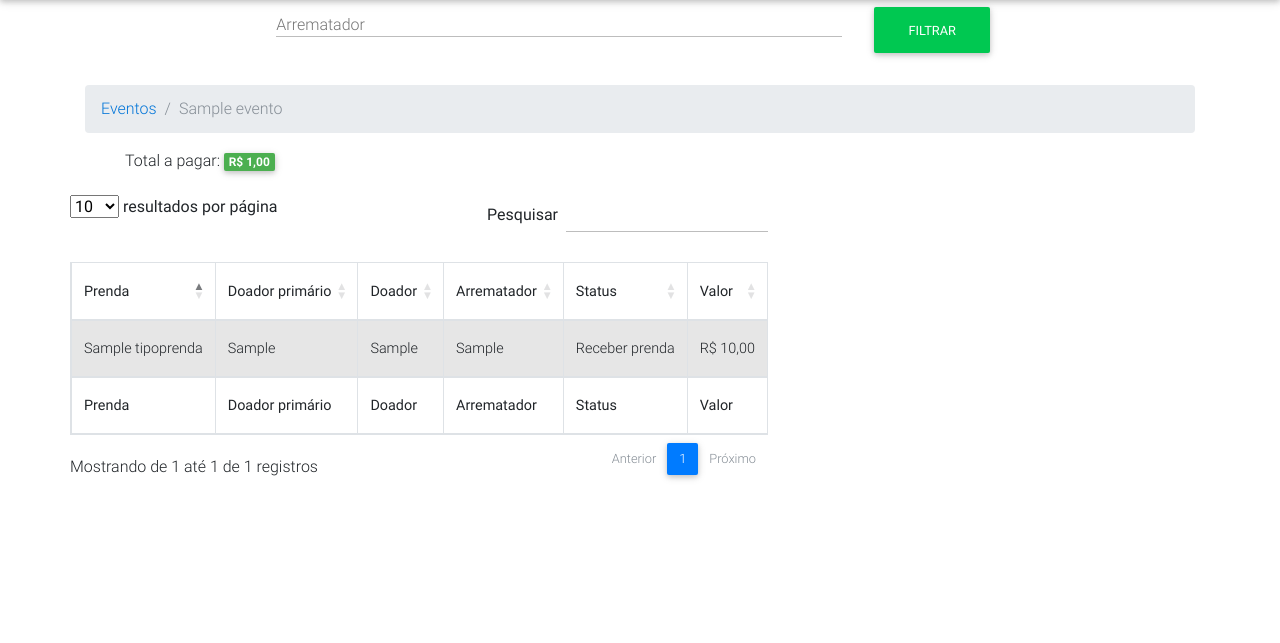
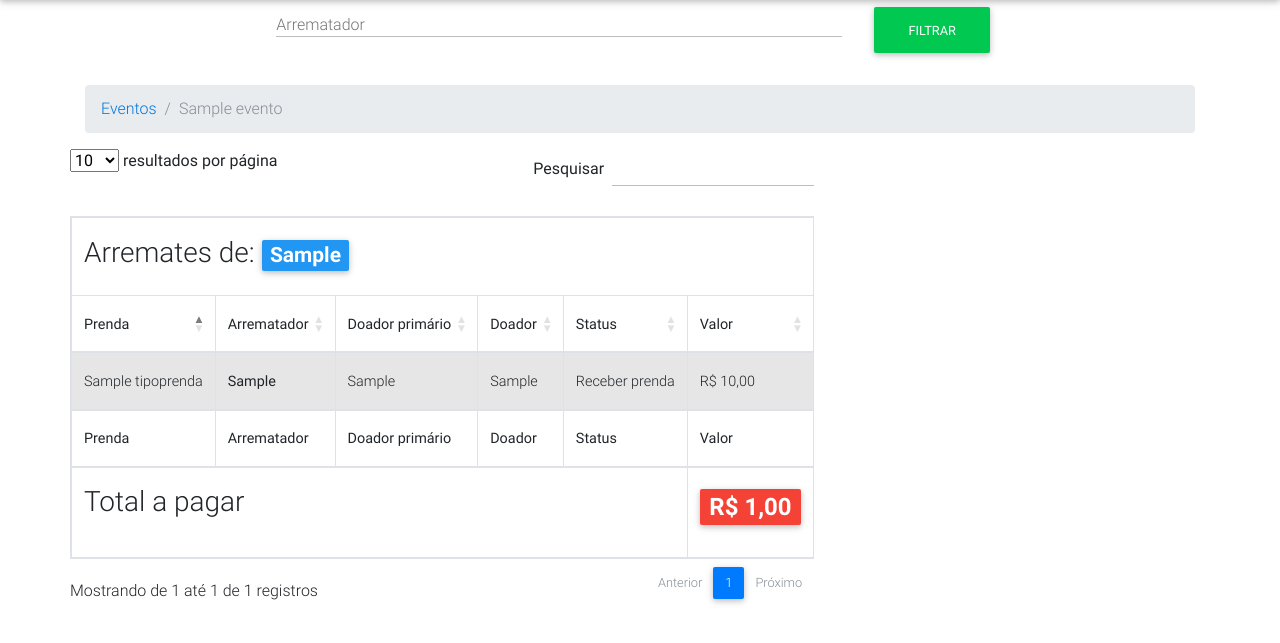
Before and after one commit to allanlucio/simple-public-sale, a Django app: template simple_public_sale/templates/finisher_summary.html in a window 1280 px wide. Shown: the part 56-699 px from the top of the page. Run offline with Django 3.2, Linux system fonts and the light colour scheme; tables that the repository leaves empty hold one stand-in row (values such as "Sample post"); the template is opened without the code that fills it: values that come from a table or form of the project are taken from there, most other values are stand-ins (such as "Sample title", 1, 10 or a date in 2020); some libraries are stand-ins or nearby versions.

Commit message:
fixed layout summary finisher

```diff
--- a/simple_public_sale/core/models.py
+++ b/simple_public_sale/core/models.py
@@ -36,7 +36,7 @@ class Participante(models.Model):
         prendas=Prenda.objects.filter(arrematador=self,evento__pk=evento_id)
         total=0
         for prenda in prendas:
-            total=prenda.get_movimento_arremate().valor
+            total+=prenda.get_movimento_arremate().valor
         print(total)
         return total
 class Evento(models.Model):
--- a/simple_public_sale/templates/finisher_summary.html
+++ b/simple_public_sale/templates/finisher_summary.html
@@ -41,7 +41,7 @@
             </ol>
             <ol>
 
-                Total a pagar: <label class="badge green monetary-value">{{ total_pagar }}</label>
+
             </ol>
 
 
@@ -53,10 +53,18 @@
                    width="100%">
                 <thead>
                 <tr>
+                    <td colspan="6"><h3>Arremates de: <span class="badge blue">{{ participante.apelido }}</span> </h3></td>
+
+
+
+
+                    </tr>
+                <tr>
                     <th>Prenda</th>
+                    <th>Arrematador</th>
                     <th>Doador primário</th>
                     <th>Doador</th>
-                    <th>Arrematador</th>
+
                     <th>Status</th>
                     <th>Valor</th>
                 </tr>
@@ -64,12 +72,19 @@
                 <tfoot>
                 <tr>
                     <th>Prenda</th>
+                    <th>Arrematador</th>
                     <th>Doador primário</th>
                     <th>Doador</th>
-                    <th>Arrematador</th>
+
                     <th>Status</th>
                     <th>Valor</th>
                 </tr>
+                <tr>
+                    <td colspan="5"><h3>Total a pagar</h3></td>
+
+                        <td class=""><h2 class=""><label class="badge red monetary-value">{{ total_pagar }}</label></h2></td>
+
+                    </tr>
                 </tfoot>
                 <tbody>
 
@@ -77,15 +92,17 @@
                 {% for prenda in prendas %}
                     <tr>
                         <td>{{ prenda.tipo_prenda.nome }}</td>
+                        <td><b>{{ prenda.get_arrematador.apelido }}</b></td>
                         <td>{{ prenda.get_doador_primario }}</td>
                         <td>{{ prenda.doador }}</td>
-                        <td>{{ prenda.get_arrematador.apelido }}</td>
+
                         <td>{% if prenda.is_doada %} Prenda doada {% else %} Receber prenda {% endif %}</td>
                         <td class="monetary-value">{{ prenda.get_movimento_arremate.valor }}</td>
 
                     </tr>
 
                 {% endfor %}
+
 
                 </tbody>
             </table>
```
